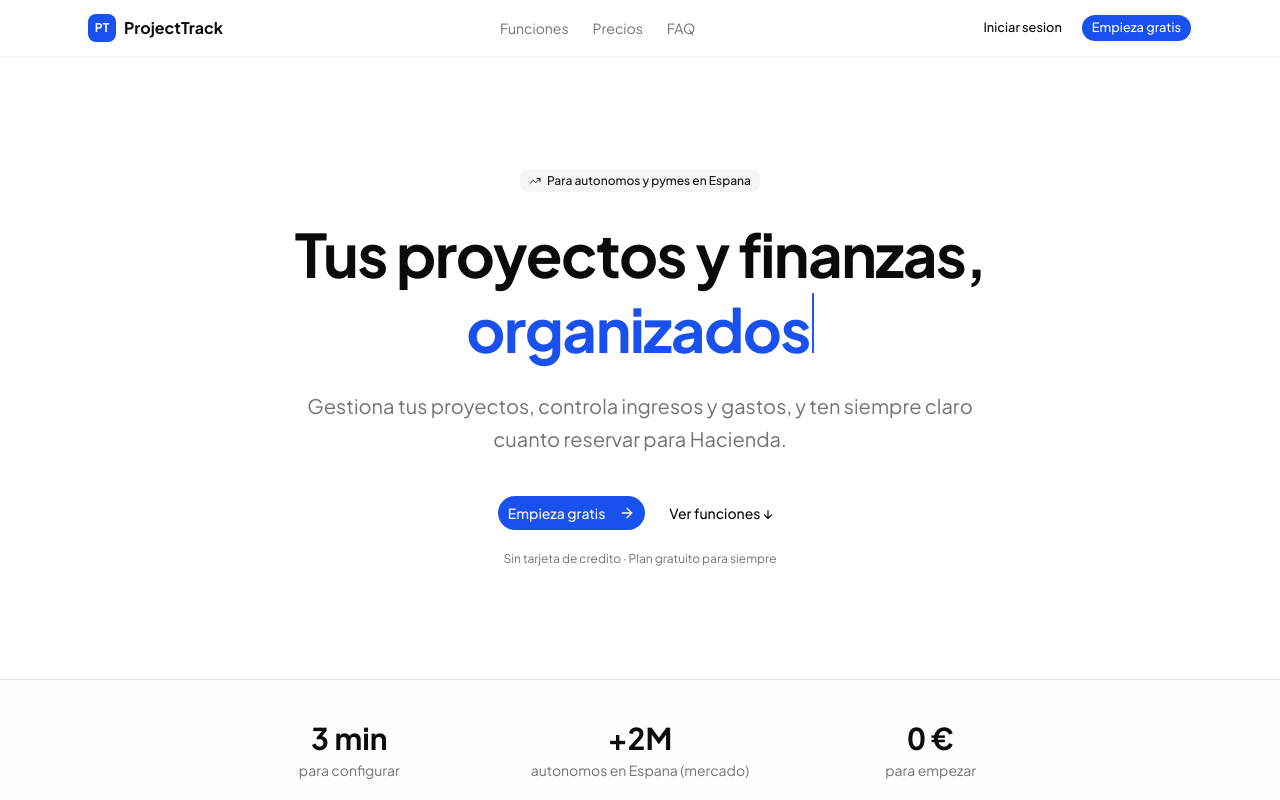
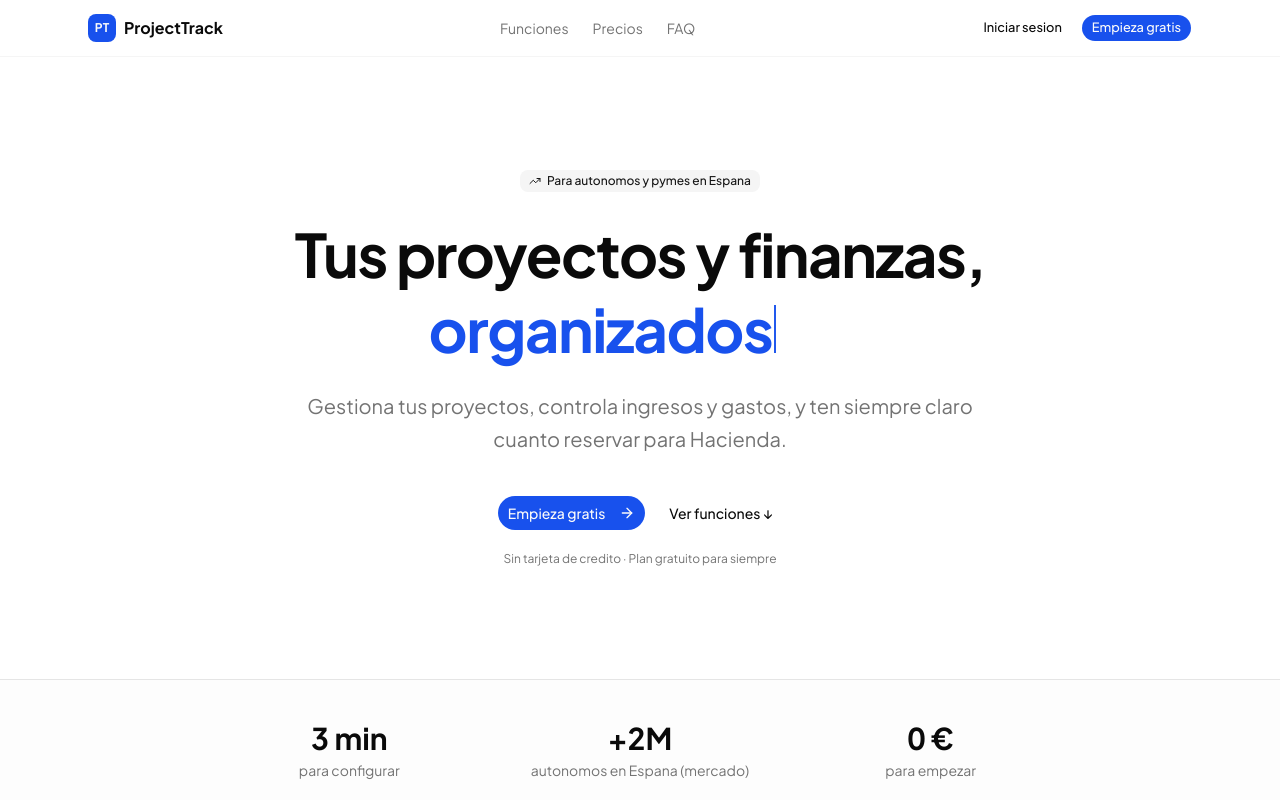
Before and after one commit to Nfer02/Project-track, a Next.js app: page / in a window 1280 px wide. Shown: the top 800 px of the page. Built offline with nearby package versions, Linux system fonts and the light colour scheme; no server answers.

Commit message:
fix: typewriter reserva espacio de la palabra más larga para evitar saltos

```diff
--- a/components/landing/typewriter.tsx
+++ b/components/landing/typewriter.tsx
@@ -1,6 +1,6 @@
 "use client"
 
-import { useState, useEffect } from "react"
+import { useState, useEffect, useMemo } from "react"
 import { cn } from "@/lib/utils"
 
 interface TypewriterProps {
@@ -17,6 +17,12 @@ export function Typewriter({ words, className }: TypewriterProps) {
 
   const currentWord = words[wordIndex] ?? ""
 
+  // Palabra más larga para reservar espacio y evitar saltos
+  const longestWord = useMemo(
+    () => words.reduce((a, b) => (a.length >= b.length ? a : b), ""),
+    [words]
+  )
+
   useEffect(() => {
     let delay: number
 
@@ -25,7 +31,6 @@ export function Typewriter({ words, className }: TypewriterProps) {
         if (charIndex < currentWord.length) {
           delay = 80
         } else {
-          // Word fully typed, switch to pausing
           setPhase("pausing")
           return
         }
@@ -37,7 +42,6 @@ export function Typewriter({ words, className }: TypewriterProps) {
         if (charIndex > 0) {
           delay = 50
         } else {
-          // Done erasing, move to next word
           setWordIndex((prev) => (prev + 1) % words.length)
           setPhase("typing")
           return
@@ -65,9 +69,16 @@ export function Typewriter({ words, className }: TypewriterProps) {
   const displayText = currentWord.slice(0, charIndex)
 
   return (
-    <span className={cn("inline-flex items-baseline", className)}>
-      <span>{displayText}</span>
-      <span className="ml-0.5 inline-block w-[2px] h-[1em] bg-current animate-pulse" />
+    <span className={cn("inline-grid", className)}>
+      {/* Invisible text to reserve space for the longest word */}
+      <span className="invisible col-start-1 row-start-1" aria-hidden="true">
+        {longestWord}
+      </span>
+      {/* Visible animated text */}
+      <span className="col-start-1 row-start-1 inline-flex items-baseline">
+        <span>{displayText}</span>
+        <span className="ml-0.5 inline-block w-[2px] h-[0.8em] bg-current animate-pulse" />
+      </span>
     </span>
   )
 }
```
